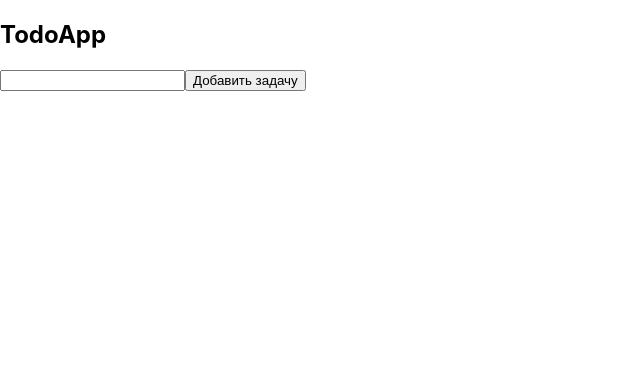
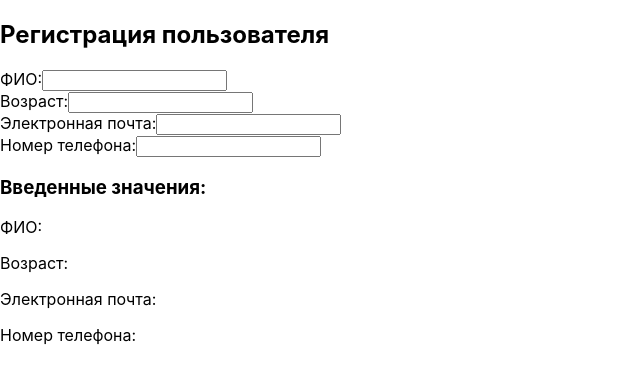
Before and after one commit to mmkholbekov/DZ1_React, a React (Create React App) app: page / in a window 1280 px wide. Shown: the top 384 px of the page, without its empty margins (0-640 px from the left). Built offline with nearby package versions, Linux system fonts and the light colour scheme.

Commit message:
Home Work 4

```diff
--- a/src/App.js
+++ b/src/App.js
@@ -1,36 +1,35 @@
-import React, { useState } from "react";
 
-const TodoApp = () => {
-    const [tasks, setTasks] = useState([])
-    const [newTask, setNewTask] = useState('')
-
-    const handleInputChange = (event) => {
-        setNewTask(event.target.value)
-    }
-    const handleAddTask = () => {
-        if (newTask.trim() !== '') {
-            setTasks([...tasks, newTask])
-            setNewTask('');
-        }
-    }
-    return (
-        <div>
-            <h2>TodoApp</h2>
-            <ul>
-                {tasks.map((task, index) => (
-                    <li key={index}>{task}</li>
-                ))}
-            </ul>
-            <div>
-                <input type="text" value={newTask} onChange={handleInputChange}/>
-                <button onClick={handleAddTask}>Добавить задачу</button>
-            </div>
-        </div>
-    )
-}
-export default TodoApp
-
-
+// import React, { useState } from "react";
+//
+// const TodoApp = () => {
+//     const [tasks, setTasks] = useState([])
+//     const [newTask, setNewTask] = useState('')
+//
+//     const handleInputChange = (event) => {
+//         setNewTask(event.target.value)
+//     }
+//     const handleAddTask = () => {
+//         if (newTask.trim() !== '') {
+//             setTasks([...tasks, newTask])
+//             setNewTask('');
+//         }
+//     }
+//     return (
+//         <div>
+//             <h2>TodoApp</h2>
+//             <ul>
+//                 {tasks.map((task, index) => (
+//                     <li key={index}>{task}</li>
+//                 ))}
+//             </ul>
+//             <div>
+//                 <input type="text" value={newTask} onChange={handleInputChange}/>
+//                 <button onClick={handleAddTask}>Добавить задачу</button>
+//             </div>
+//         </div>
+//     )
+// }
+// export default TodoApp
 
 
 // import React from 'react';
@@ -73,7 +72,6 @@ export default TodoApp
 //         </>
 //     )
 // }
-
 
 
 // const TwoSquares = () => {
--- /dev/null
+++ b/src/form.js
@@ -0,0 +1,79 @@
+import React, { useState } from "react";
+
+const RegistrationForm = () => {
+  const [formData, setFormData] = useState({
+    fullName: "",
+    age: "",
+    email: "",
+    phoneNumber: "",
+  })
+
+  const handleChange = (event) => {
+    const { name, value } = event.target
+    setFormData({
+      ...formData,
+      [name]: value,
+    })
+  }
+
+  return (
+    <div>
+      <h2>Регистрация пользователя</h2>
+      <form>
+        <label>
+          ФИО:
+          <input
+            type="text"
+            name="fullName"
+            value={formData.fullName}
+            onChange={handleChange}
+          />
+        </label>
+        <br />
+
+        <label>
+          Возраст:
+          <input
+            type="number"
+            name="age"
+            value={formData.age}
+            onChange={handleChange}
+          />
+        </label>
+        <br />
+
+        <label>
+          Электронная почта:
+          <input
+            type="email"
+            name="email"
+            value={formData.email}
+            onChange={handleChange}
+          />
+        </label>
+        <br />
+
+        <label>
+          Номер телефона:
+          <input
+            type="tel"
+            name="phoneNumber"
+            value={formData.phoneNumber}
+            onChange={handleChange}
+          />
+        </label>
+        <br />
+
+        <div>
+          <h3>Введенные значения:</h3>
+          <p>ФИО: {formData.fullName}</p>
+          <p>Возраст: {formData.age}</p>
+          <p>Электронная почта: {formData.email}</p>
+          <p>Номер телефона: {formData.phoneNumber}</p>
+        </div>
+      </form>
+    </div>
+  )
+}
+
+export default RegistrationForm
--- a/src/index.js
+++ b/src/index.js
@@ -1,11 +1,11 @@
 import React from 'react';
 import ReactDOM from 'react-dom/client';
 import './index.css';
-import TodoApp from './App';
+import RegistrationForm from "./form";
 
 const root = ReactDOM.createRoot(document.getElementById('root'));
 root.render(
   <React.StrictMode>
-    <TodoApp />
+      <RegistrationForm/>
   </React.StrictMode>
 );
```
